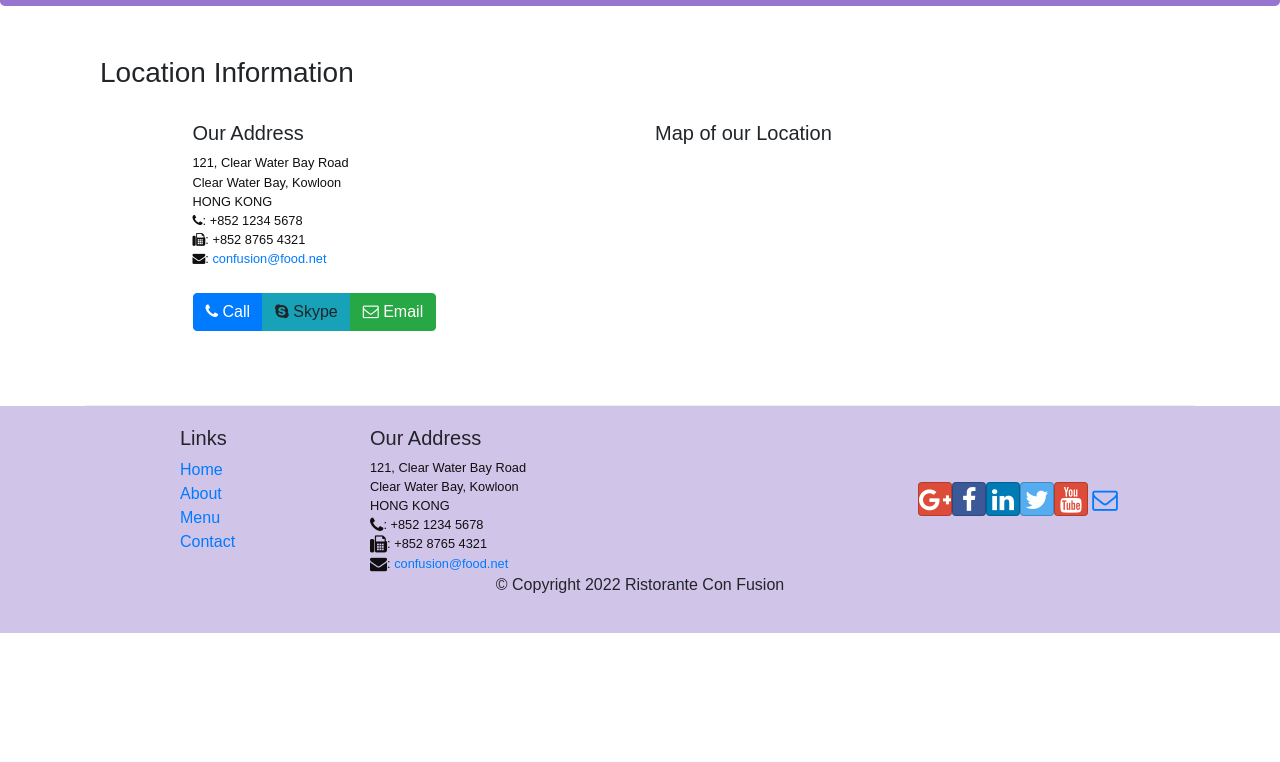
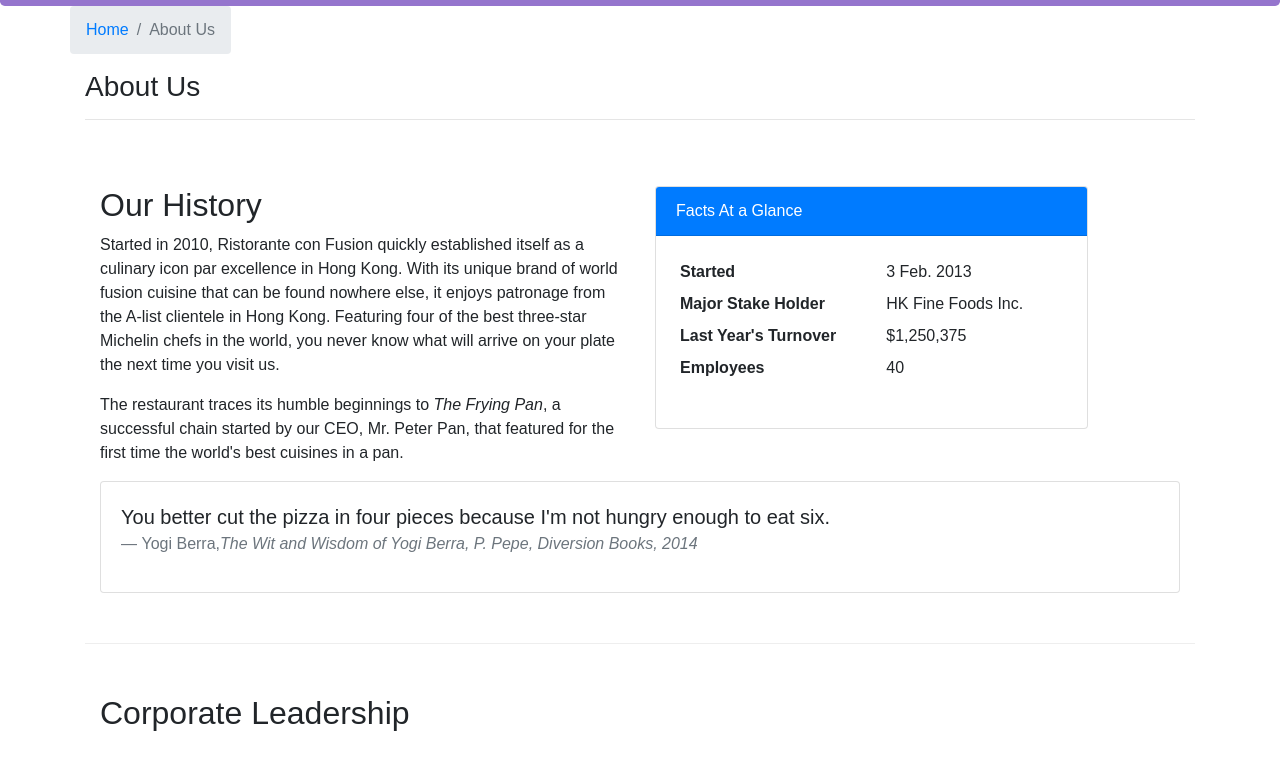
Before and after one commit to zeed3v/react-coursera, a React (Create React App) app: page /aboutus in a window 1280 px wide. Shown: the part 336-1098 px from the top of the page. Before the commit the page ends 969 px from the top, so only its background shows below. Built offline with nearby package versions, Linux system fonts and the light colour scheme.

Commit message:
assignment week two

```diff
--- a/src/components/AboutComponent.js
+++ b/src/components/AboutComponent.js
@@ -1,32 +1,90 @@
 import React from 'react';
+import { Breadcrumb, BreadcrumbItem, Card, CardBody, CardHeader, Media } from 'reactstrap';
+import { Link } from 'react-router-dom';
+
+function RenderLeader({ leader }) {
+    return(
+        <Media className="mt-4">
+            <Media left middle>
+                <Media object src={leader.image} alt={leader.name} />
+            </Media>
+            <Media body className="ml-4">
+                <Media heading>{leader.name}</Media>
+                <Media>{leader.designation}</Media>
+                <Media className="mt-3">{leader.description}</Media>
+            </Media>
+        </Media>
+    );
+  }
 
 function About(props) {
+
+    const leaders = props.leaders.map((leader) => {
+        return (
+            <div key={leader.id} className="col-12 m-1">
+                <RenderLeader leader={leader} />
+            </div>
+        );
+    });
+
     return(
         <div className="container">
+            <div className="row">
+                <Breadcrumb>
+                    <BreadcrumbItem><Link to="/home">Home</Link></BreadcrumbItem>
+                    <BreadcrumbItem active>About Us</BreadcrumbItem>
+                </Breadcrumb>
+                <div className="col-12">
+                    <h3>About Us</h3>
+                    <hr />
+                </div>
+            </div>
+            <div className="row row-content">
+                <div className="col-12 col-md-6">
+                    <h2>Our History</h2>
+                    <p>Started in 2010, Ristorante con Fusion quickly established itself as a culinary icon par excellence in Hong Kong. With its unique brand of world fusion cuisine that can be found nowhere else, it enjoys patronage from the A-list clientele in Hong Kong.  Featuring four of the best three-star Michelin chefs in the world, you never know what will arrive on your plate the next time you visit us.</p>
+                    <p>The restaurant traces its humble beginnings to <em>The Frying Pan</em>, a successful chain started by our CEO, Mr. Peter Pan, that featured for the first time the world's best cuisines in a pan.</p>
+                </div>
+                <div className="col-12 col-md-5">
+                    <Card>
+                        <CardHeader className="bg-primary text-white">Facts At a Glance</CardHeader>
+                        <CardBody>
+                            <dl className="row p-1">
+                                <dt className="col-6">Started</dt>
+                                <dd className="col-6">3 Feb. 2013</dd>
+                                <dt className="col-6">Major Stake Holder</dt>
+                                <dd className="col-6">HK Fine Foods Inc.</dd>
+                                <dt className="col-6">Last Year's Turnover</dt>
+                                <dd className="col-6">$1,250,375</dd>
+                                <dt className="col-6">Employees</dt>
+                                <dd className="col-6">40</dd>
+                            </dl>
+                        </CardBody>
+                    </Card>
+                </div>
+                <div className="col-12">
+                    <Card>
+                        <CardBody className="bg-faded">
+                            <blockquote className="blockquote">
+                                <p className="mb-0">You better cut the pizza in four pieces because
+                                    I'm not hungry enough to eat six.</p>
+                                <footer className="blockquote-footer">Yogi Berra,
+                                <cite title="Source Title">The Wit and Wisdom of Yogi Berra,
+                                    P. Pepe, Diversion Books, 2014</cite>
+                                </footer>
+                            </blockquote>
+                        </CardBody>
+                    </Card>
+                </div>
+            </div>
             <div className="row row-content">
                 <div className="col-12">
-                <h3>Location Information</h3>
+                    <h2>Corporate Leadership</h2>
                 </div>
-                <div className="col-12 col-sm-4 offset-sm-1">
-                        <h5>Our Address</h5>
-                        <address>
-                        121, Clear Water Bay Road<br />
-                        Clear Water Bay, Kowloon<br />
-                        HONG KONG<br />
-                        <i className="fa fa-phone"></i>: +852 1234 5678<br />
-                        <i className="fa fa-fax"></i>: +852 8765 4321<br />
-                        <i className="fa fa-envelope"></i>: <a href="mailto:confusion@food.net">confusion@food.net</a>
-                        </address>
-                </div>
-                <div className="col-12 col-sm-6 offset-sm-1">
-                    <h5>Map of our Location</h5>
-                </div>
-                <div className="col-12 col-sm-11 offset-sm-1">
-                    <div className="btn-group" role="group">
-                        <a role="button" className="btn btn-primary" href="tel:+85212345678"><i className="fa fa-phone"></i> Call</a>
-                        <a role="button" className="btn btn-info"><i className="fa fa-skype"></i> Skype</a>
-                        <a role="button" className="btn btn-success" href="mailto:confusion@food.net"><i className="fa fa-envelope-o"></i> Email</a>
-                    </div>
+                <div className="col-12">
+                    <Media list>
+                        {leaders}
+                    </Media>
                 </div>
             </div>
         </div>
--- a/src/components/MainComponent.js
+++ b/src/components/MainComponent.js
@@ -51,7 +51,7 @@
           <Route path="/home" component={HomePage} />
           <Route exact path="/menu" component={() => <Menu dishes={this.state.dishes} />} />
           <Route path="/menu/:dishId" component={DishWithId} />
-          <Route exact path="/aboutus" component={About} />
+          <Route exact path="/aboutus" component={() => <About leaders={this.state.leaders}/>} />
           <Route exact path="/contactus" component={Contact} />
           <Redirect to="/home" />
         </Switch>
```
